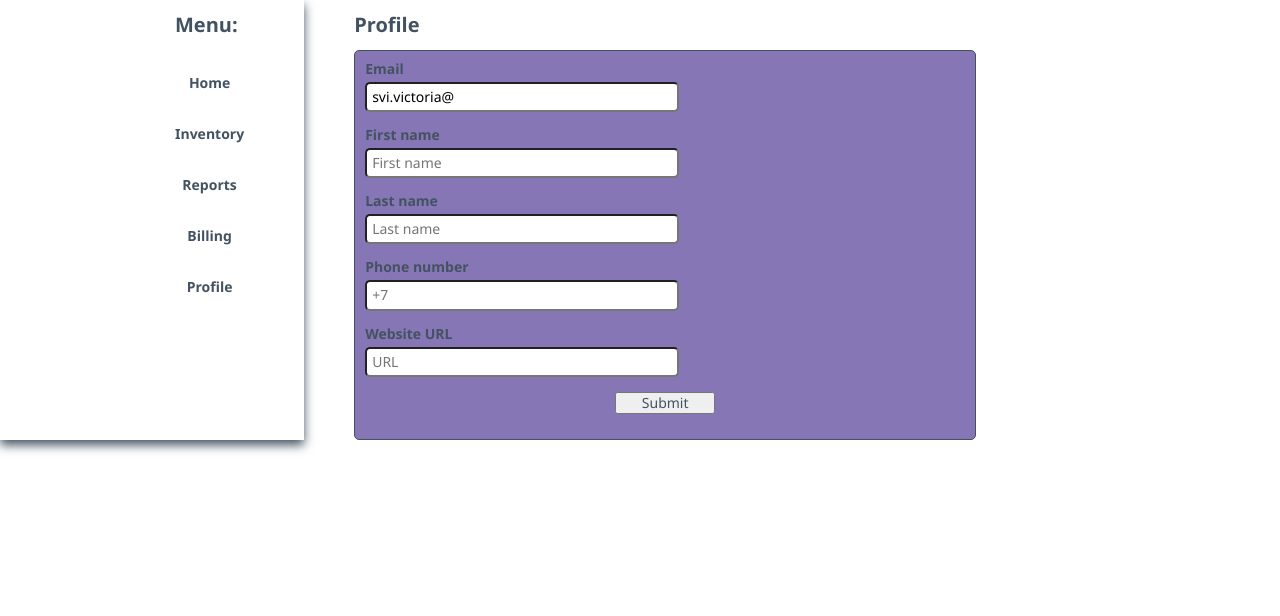
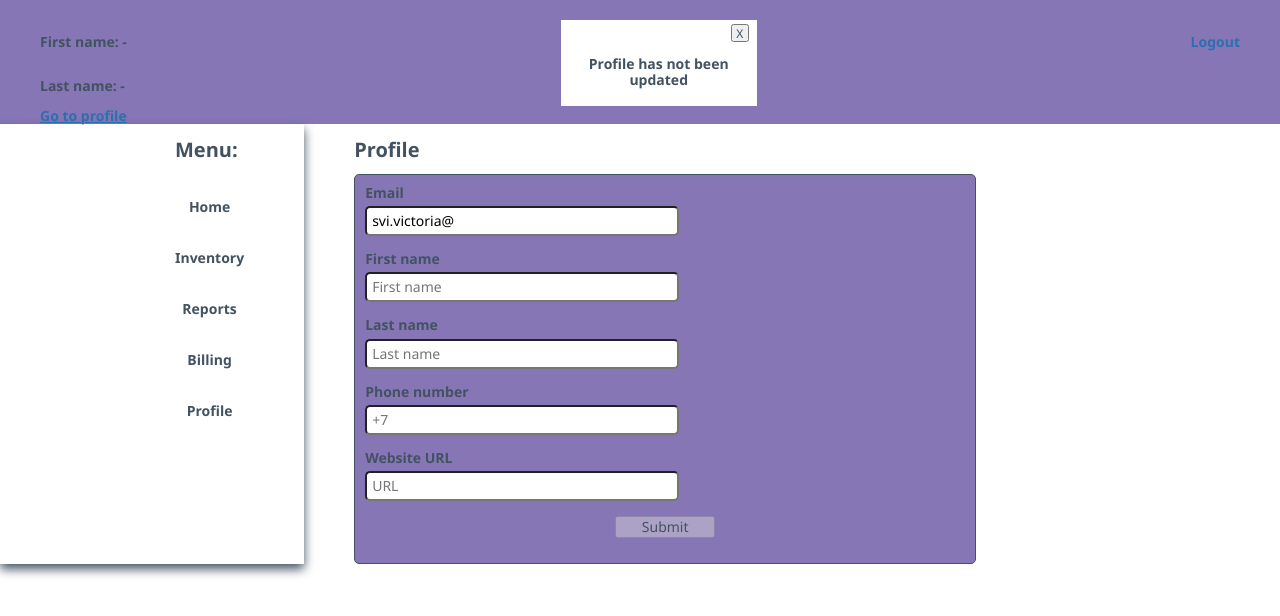
Before and after one commit to Victoria23022016/zen-mobile-task, an Angular app: page /profile in a window 1280 px wide. Shown: the top 616 px of the page. Built offline with nearby package versions, Linux system fonts and the light colour scheme.

Commit message:
Обновила передачу данный в header

```diff
--- a/src/app/components/header/header.component.html
+++ b/src/app/components/header/header.component.html
@@ -3,12 +3,21 @@
     <div class="header__inner">
       <div class="header__info">
         <p class="text">First name: {{ firstName }}</p>
-        <!--проверка на существование, или заглушка-->
         <p class="text">Last name: {{ lastName }}</p>
-        <p class="text text_linked">Go to profile: {{ webSite }}</p>
-        <!--сделать routerlink?-->
+        <a class="text text_linked" href="{{ webSite }}">Go to profile</a>
       </div>
-      <p class="text">Space for message</p>
+      <ng-container *ngIf="profileDataState; else error">
+        <div class="message message_state">
+          <p class="text">Profile has been succesfully updated</p>
+        </div>
+      </ng-container>
+      <ng-template #error>
+        <div class="message message_state">
+          <button class="button message__button text_small">X</button>
+          <p class="text">Profile has not been updated</p>
+        </div>
+      </ng-template>
+
       <p class="text text_linked"><a>Logout</a></p>
     </div>
   </div>
--- a/src/app/components/header/header.component.ts
+++ b/src/app/components/header/header.component.ts
@@ -9,8 +9,17 @@ import { ProfileData } from 'src/app/models/models';
 })
 export class HeaderComponent {
   @Input() profileData: ProfileData;
+  @Input() profileDataState: boolean;
 
   firstName: string = '-';
   lastName: string = '-';
   webSite: string = '-';
+
+  ngDoCheck() {
+    if (this.profileData !== undefined && this.profileDataState !== false) {
+      this.firstName = this.profileData.firstName;
+      this.lastName = this.profileData.lastName;
+      this.webSite = this.profileData.url;
+    }
+  }
 }
--- a/src/app/components/main-page/main-page.component.html
+++ b/src/app/components/main-page/main-page.component.html
@@ -1,7 +1,9 @@
-<ng-container *ngIf="">
-  <app-header></app-header>
+<ng-container>
+  <app-header
+    [profileData]="profileData"
+    [profileDataState]="profileDataState"
+  ></app-header>
 </ng-container>
-
 <main class="main">
   <div class="menu">
     <div class="menu__inner">
--- a/src/app/components/main-page/main-page.component.ts
+++ b/src/app/components/main-page/main-page.component.ts
@@ -1,5 +1,4 @@
-import { Component } from '@angular/core';
-import { Subject } from 'rxjs';
+import { ChangeDetectionStrategy, Component } from '@angular/core';
 import { ProfileData } from 'src/app/models/models';
 import { ProfileService } from 'src/app/services/profile.service';
 
@@ -7,11 +6,22 @@ import { ProfileService } from 'src/app/services/profile.service';
   selector: 'app-main-page',
   templateUrl: './main-page.component.html',
   styleUrls: ['./main-page.component.css'],
+  changeDetection: ChangeDetectionStrategy.OnPush,
 })
 export class MainPageComponent {
-  datas$: Subject<ProfileData>;
+  profileData: ProfileData;
+  profileDataState: boolean;
 
-  constructor(_profileService: ProfileService) {}
+  constructor(private readonly _profileService: ProfileService) {}
 
-  ngOnInit() {}
+  ngDoCheck(): void {
+    if (this._profileService.updateData !== undefined) {
+      this._profileService.updateData().subscribe((resp) => {
+        this.profileData = resp;
+        this.profileDataState = this._profileService.checkData(
+          this.profileData
+        );
+      });
+    }
+  }
 }
--- a/src/app/modules/profile/profile/profile.component.html
+++ b/src/app/modules/profile/profile/profile.component.html
@@ -94,7 +94,12 @@
       </ng-container>
     </div>
   </div>
-  <button class="button form__button" type="submit" (click)="submit()">
+  <button
+    class="button form__button"
+    type="submit"
+    (click)="submit()"
+    [disabled]="form.invalid"
+  >
     Submit
   </button>
 </form>
--- a/src/app/modules/profile/profile/profile.component.ts
+++ b/src/app/modules/profile/profile/profile.component.ts
@@ -1,6 +1,5 @@
 import { Component, OnInit } from '@angular/core';
 import { FormControl, FormGroup, Validators } from '@angular/forms';
-import { Params } from '@angular/router';
 import { ProfileValidators } from './profile.validators';
 import { ProfileService } from 'src/app/services/profile.service';
 import { ProfileData } from 'src/app/models/models';
@@ -13,7 +12,7 @@ import { ProfileData } from 'src/app/models/models';
 export class ProfileComponent implements OnInit {
   form: FormGroup;
   formData: ProfileData;
-  email: string = 'svi.victoria@';
+  email: string = 'svi.victoria@'; //не забыть поменять
 
   constructor(private readonly _profileService: ProfileService) {}
 
@@ -26,8 +25,7 @@ export class ProfileComponent implements OnInit {
       lastName: new FormControl('', [Validators.required, Validators.max(255)]),
       phoneNumber: new FormControl('', [
         Validators.required,
-        Validators.max(10),
-        Validators.min(10),
+        ProfileValidators.phoneValidator,
       ]),
       url: new FormControl('', ProfileValidators.urlValidator),
     });
--- a/src/app/modules/profile/profile/profile.validators.ts
+++ b/src/app/modules/profile/profile/profile.validators.ts
@@ -4,8 +4,19 @@ export class ProfileValidators {
   static urlValidator(
     control: AbstractControl
   ): { [key: string]: boolean } | null {
-    if (!control.value.slice(0, 9).includes('https://')) {
-      return { url: true };
+    if (control.value) {
+      if (!control.value.slice(0, 9).includes('https://')) {
+        return { url: true };
+      }
+    }
+    return null;
+  }
+
+  static phoneValidator(
+    control: AbstractControl
+  ): { [key: string]: boolean } | null {
+    if (control.value.length !== 10) {
+      return { phoneNumber: true };
     }
     return null;
   }
--- a/src/app/services/profile.service.ts
+++ b/src/app/services/profile.service.ts
@@ -13,4 +13,8 @@ export class ProfileService {
   updateData(): Subject<ProfileData> {
     return this.formData$;
   }
+
+  checkData(formData: ProfileData): boolean {
+    return formData.firstName.length === 1 ? false : true;
+  }
 }
--- a/src/styles.css
+++ b/src/styles.css
@@ -133,3 +133,25 @@
   width: 100px;
   align-self: center;
 }
+
+.message {
+  background: var(--background);
+  display: flex;
+  flex-direction: column;
+  justify-content: center;
+  text-align: center;
+  padding: 8px;
+}
+
+.message_state {
+  width: 180px;
+  height: 70px;
+}
+
+.message__button {
+  width: 18px;
+  height: 18px;
+  display: flex;
+  justify-content: center;
+  align-self: flex-end;
+}
```
